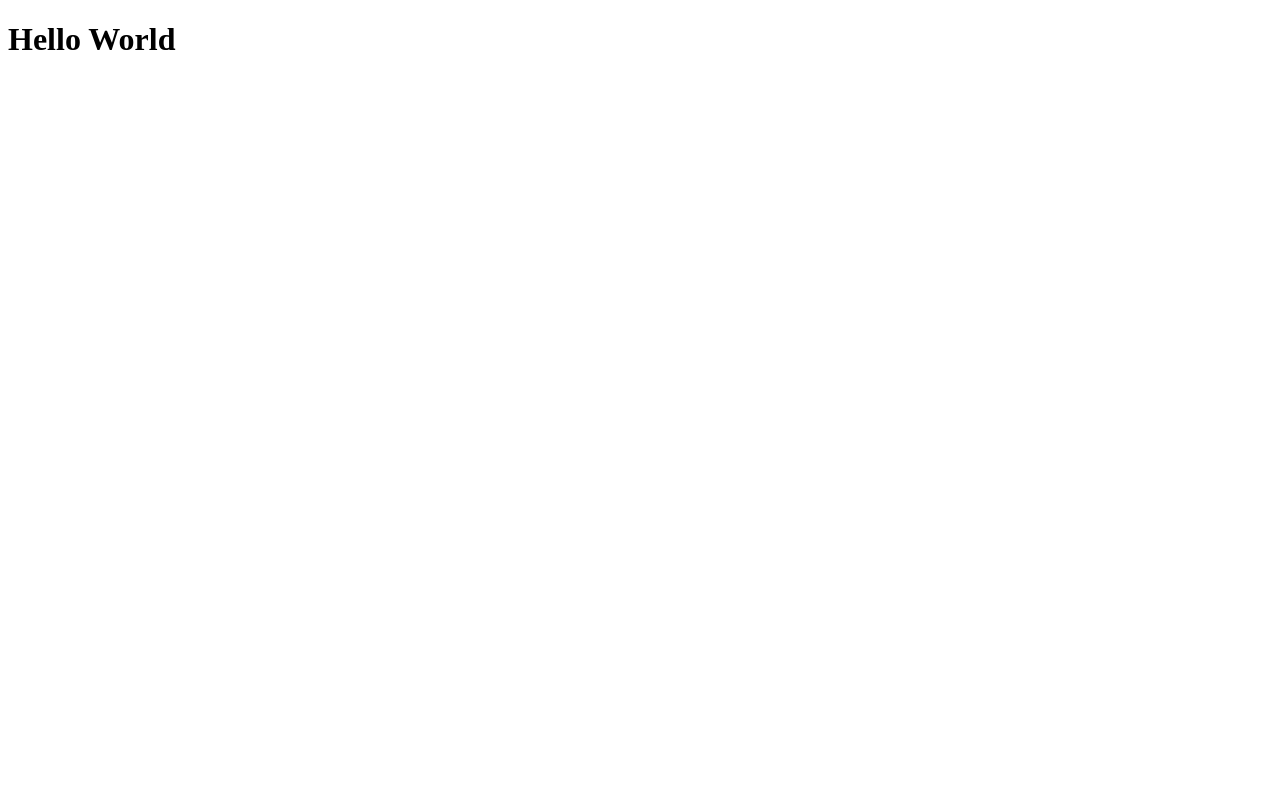
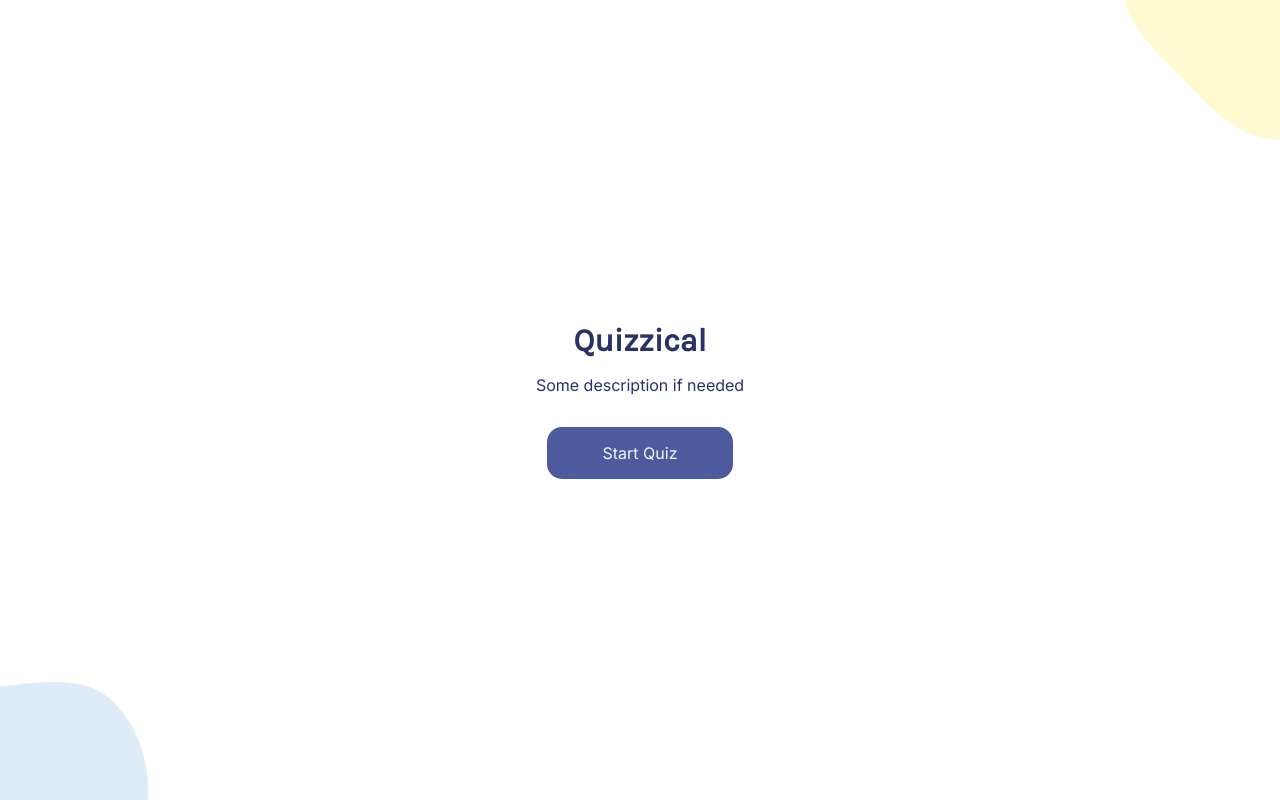
Before and after one commit to kailashchoudhary11/quizzical-react, a React (Vite) app: page / in a window 1280 px wide. Built offline with nearby package versions, Linux system fonts and the light colour scheme.

Commit message:
Create Home component

```diff
--- a/index.html
+++ b/index.html
@@ -4,8 +4,20 @@
         <meta charset="UTF-8" />
         <meta name="viewport" content="width=device-width, initial-scale=1.0" />
         <title>Quizzical</title>
+        <link rel="preconnect" href="https://fonts.googleapis.com" />
+        <link rel="preconnect" href="https://fonts.gstatic.com" crossorigin />
+        <link
+            href="https://fonts.googleapis.com/css2?family=Karla&display=swap"
+            rel="stylesheet"
+        />
+        <link
+            href="https://fonts.googleapis.com/css2?family=Inter&display=swap"
+            rel="stylesheet"
+        />
     </head>
     <body>
+        <img class="yellow-blob" src="./src/assets/yellow-blob.png" alt="">
+        <img class="blue-blob" src="./src/assets/blue-blob.png" alt="">
         <div id="root"></div>
         <script type="module" src="/src/main.jsx"></script>
     </body>
--- a/src/App.jsx
+++ b/src/App.jsx
@@ -1,5 +1,9 @@
+import Home from "./components/Home";
+
 export default function() {
 	return (
-		<h1>Hello World</h1>
+		<div>
+			<Home/>
+		</div>
 	)
 }
--- /dev/null
+++ b/src/components/Home.css
@@ -0,0 +1,30 @@
+.start-container {
+    height: 100vh;
+    display: flex;
+    flex-direction: column;
+    align-items: center;
+    justify-content: center;
+    color: #293264;
+}
+
+.title {
+    font-family: 'Karla';
+}
+
+.desc {
+    font-family: 'Inter';
+    margin-top: 1rem;
+    margin-bottom: 2rem;
+}
+
+.start-btn {
+    background: #4D5B9E;
+    border-radius: 15px;
+    border: none;
+    font-family: 'Inter';
+    font-weight: 500;
+    font-size: 1rem;
+    text-align: center;
+    color: #F5F7FB;
+    padding: 1rem 3.5rem;
+}
--- /dev/null
+++ b/src/components/Home.jsx
@@ -0,0 +1,11 @@
+import "./Home.css";
+
+export default function Home() {
+    return (
+        <div className="start-container">
+            <h1 className="title">Quizzical</h1>
+            <p className="desc">Some description if needed</p>
+            <button className="start-btn">Start Quiz</button>
+        </div>
+    )
+}
--- a/src/index.css
+++ b/src/index.css
@@ -0,0 +1,15 @@
+* {
+    margin: 0;
+    padding: 0;
+}
+
+.yellow-blob {
+    position: absolute;
+    right: 0;
+    top: 0;
+}
+
+.blue-blob {
+    position: absolute;
+    bottom: 0;
+}
```
Also changed, not shown: src/assets/blue-blob.png (added), src/assets/yellow-blob.png (added). Lines whose indentation alone changed are shown as unchanged.
